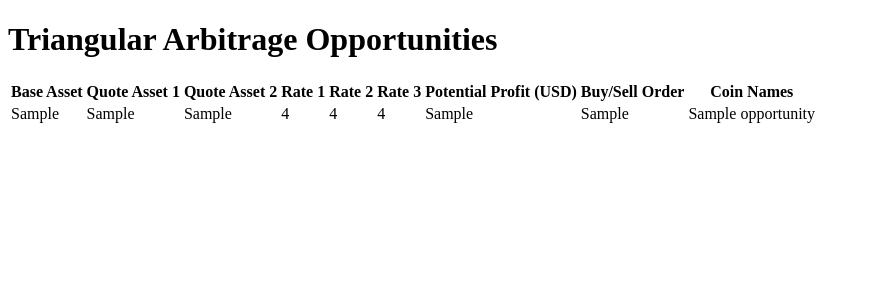
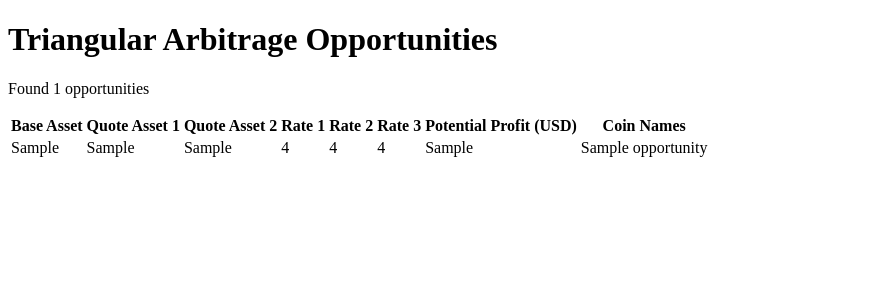
Before and after one commit to alaminizaan100/webprice, a Flask app: template templates/index.html in a window 1280 px wide. Shown: the top 300 px of the page, without its empty margins (0-870 px from the left). Run offline with Flask 2, Linux system fonts and the light colour scheme; the template is opened without the code that fills it: most values are stand-ins (such as "Sample title", 1, 10 or a date in 2020).

Commit message:
Update index.html

```diff
--- a/templates/index.html
+++ b/templates/index.html
@@ -5,9 +5,7 @@
 </head>
 <body>
     <h1>Triangular Arbitrage Opportunities</h1>
-	{% if num_opportunities == 0 %}
-		<p>No triangular arbitrage opportunities found.</p>
-	{% else %}
+    <p>Found {{ num_opportunities }} opportunities</p>
     <table>
         <thead>
             <tr>
@@ -18,26 +16,23 @@
                 <th>Rate 2</th>
                 <th>Rate 3</th>
                 <th>Potential Profit (USD)</th>
-					<th>Buy/Sell Order</th>
                 <th>Coin Names</th>
             </tr>
         </thead>
         <tbody>
             {% for opportunity in opportunities %}
             <tr>
-						<td>{{ opportunity['base_asset'] }}</td>
-						<td>{{ opportunity['quote_asset_1'] }}</td>
-						<td>{{ opportunity['quote_asset_2'] }}</td>
-						<td>{{ opportunity['rate_1'] }}</td>
-						<td>{{ opportunity['rate_2'] }}</td>
-						<td>{{ opportunity['rate_3'] }}</td>
-						<td>{{ opportunity['potential_profit'] }}</td>
-						<td>{{ opportunity['buy_sell_order'] }}</td>
-						<td>{{ opportunity['coin_names'] }}</td>
+                <td>{{ opportunity.base_asset }}</td>
+                <td>{{ opportunity.quote_asset_1 }}</td>
+                <td>{{ opportunity.quote_asset_2 }}</td>
+                <td>{{ opportunity.rate_1 }}</td>
+                <td>{{ opportunity.rate_2 }}</td>
+                <td>{{ opportunity.rate_3 }}</td>
+                <td>{{ opportunity.potential_profit }}</td>
+                <td>{{ opportunity.coin_names }}</td>
             </tr>
             {% endfor %}
         </tbody>
     </table>
-	{% endif %}
 </body>
 </html>
```
Lines whose indentation alone changed are shown as unchanged.
